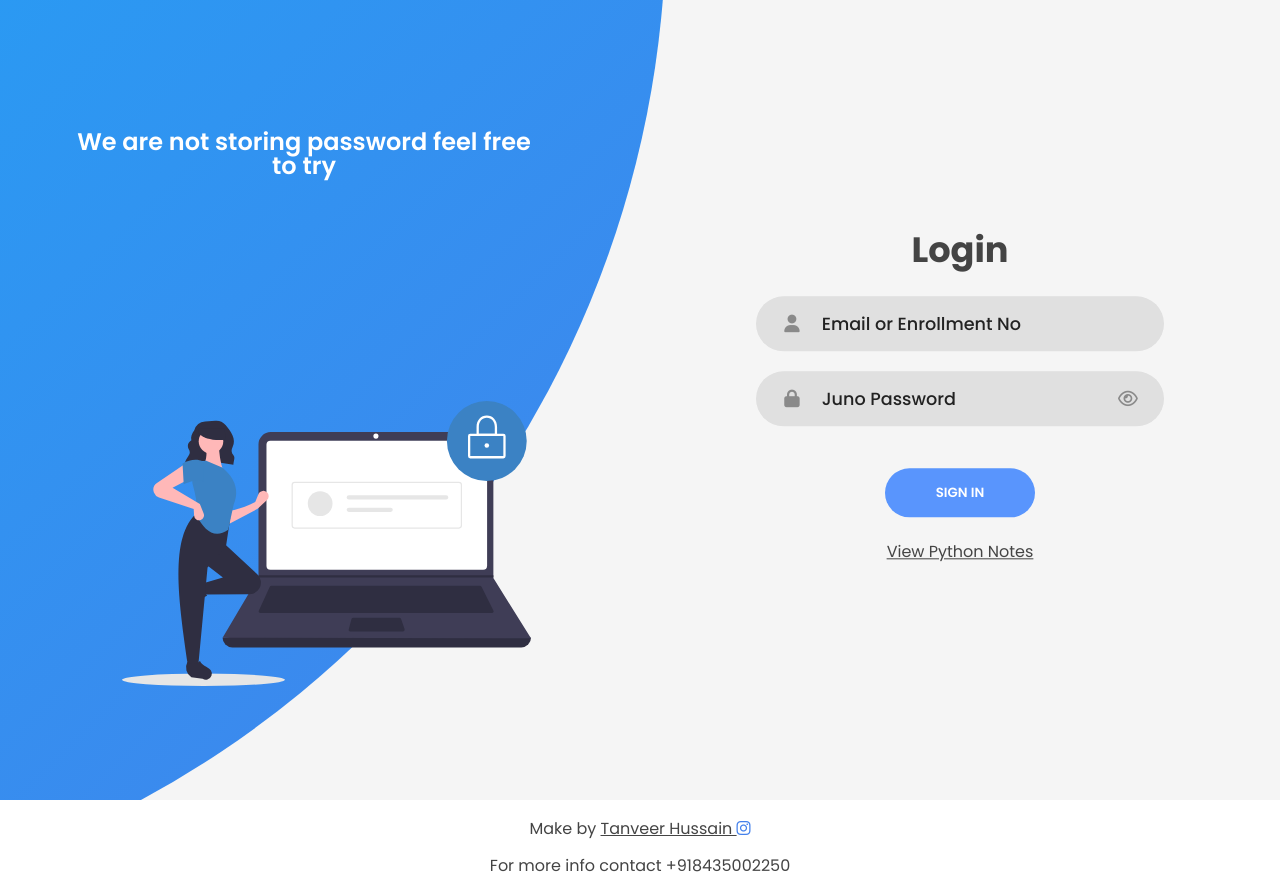
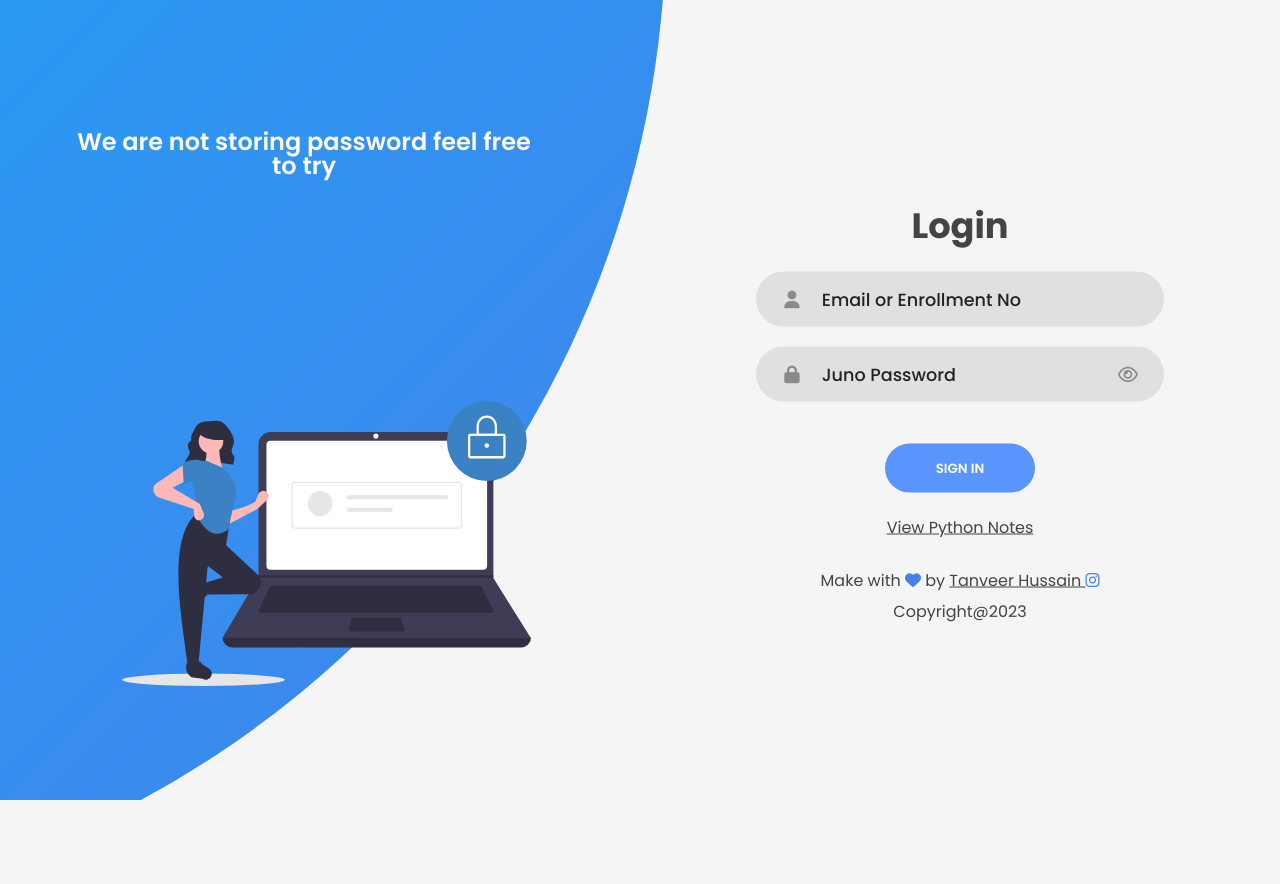
Before and after one commit to tanveer188/Zingooo, a Django app: page / in a window 1280 px wide. After the commit the page ends 800 px from the top, so only its background shows below. Run offline with Django 4.2, Linux system fonts and the light colour scheme; some libraries are stand-ins or nearby versions.

Commit message:
Update login.html

```diff
--- a/template/login.html
+++ b/template/login.html
@@ -36,6 +36,16 @@
           <a class="pass" href="/allnotesshow">View Python Notes</a>
         </form>
 
+
+        <footer>
+          <div class="footer">
+            <p>Make with <i class="fa-solid fa-heart"></i> by <a href="https://instagram.com/tanveer__h79?igshid=YmMyMTA2M2Y=" class="pass
+              ">Tanveer Hussain <i class="fa-brands fa-instagram"></i></a></p>
+            <span>Copyright@2023</span>
+
+
+          </div>
+        </footer>
       </div>
     </div>
     <div class="panels-container">
@@ -52,13 +62,5 @@
 
   <script src="static/script/main.js"></script>
 
-<footer>
-    <div class="footer">
-      <p>Make by <a href="https://instagram.com/tanveer__h79?igshid=YmMyMTA2M2Y=" class="pass">Tanveer Hussain <i class="fa-brands fa-instagram"></i></a></p>
-      <p>For more info contact +918435002250</p>
-
-      </div>
-    </div>
-  </footer>
 </body>
 </html>
```
